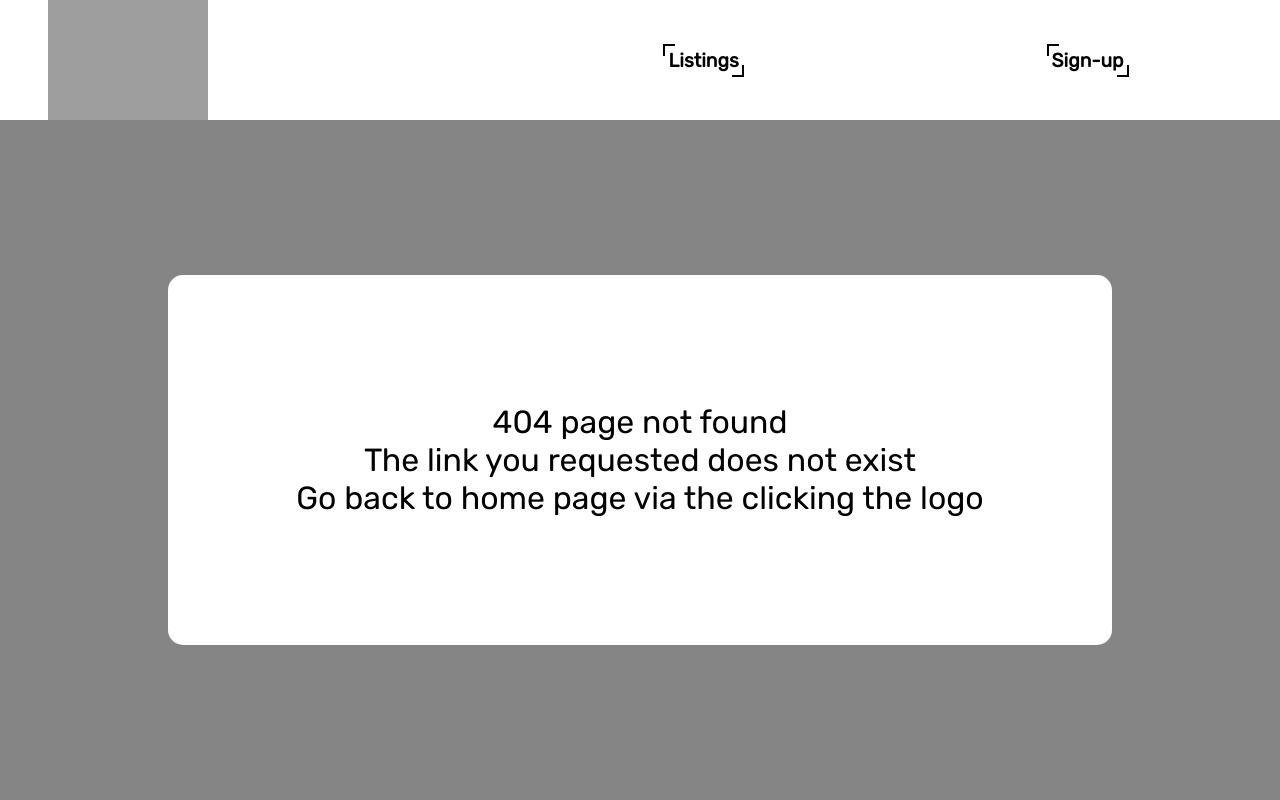
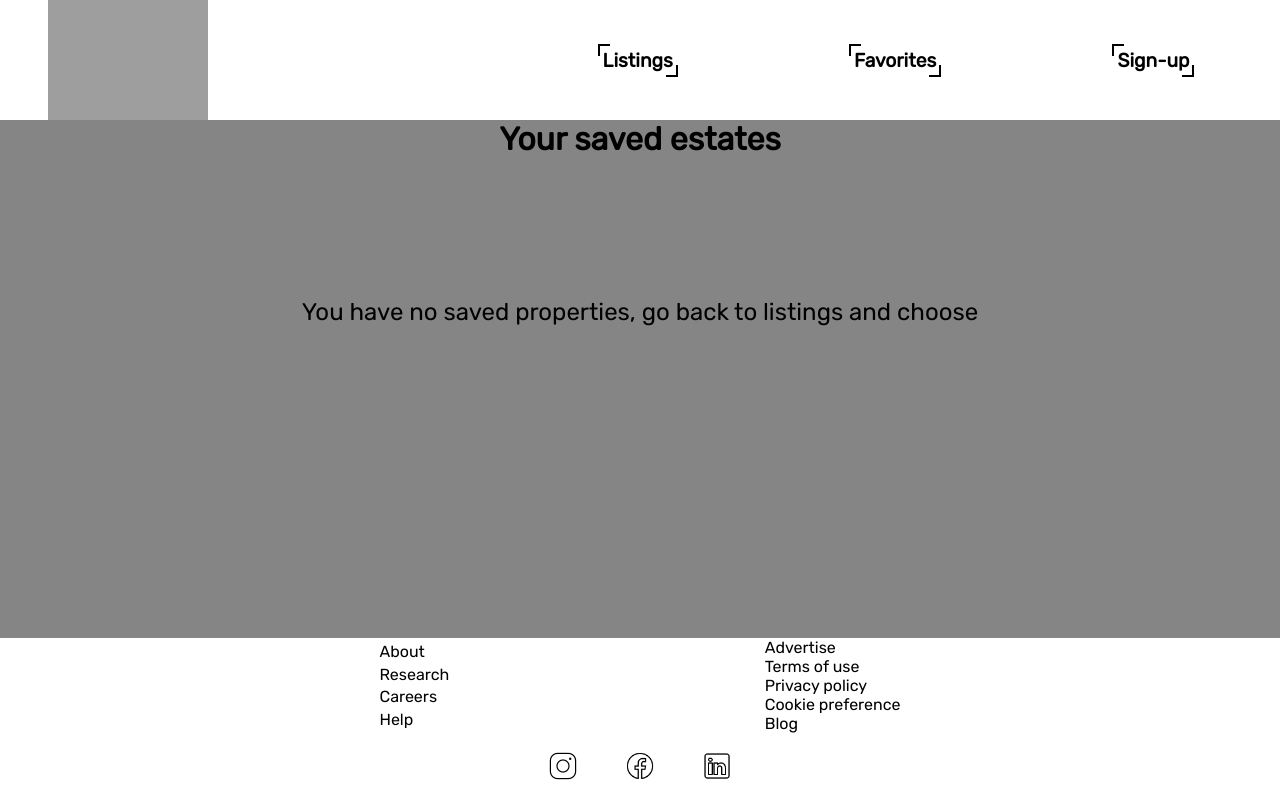
Before and after one commit to NitayElzur/only-only, a React (Vite) app: page /favorites in a window 1280 px wide. Shown: the top 800 px of the page. Built offline with nearby package versions, Linux system fonts and the light colour scheme; grey boxes are pictures that could not be loaded; the HTML template or start-up script is replaced by a standard one.

Commit message:
v4 favorites page

```diff
--- a/src/App.jsx
+++ b/src/App.jsx
@@ -6,16 +6,19 @@ import { Route, Routes } from 'react-router-dom'
 import SignUp from './Components/SignUp/SignUp'
 import HomePage from './Components/Home/HomePage'
 import Product from './Components/Product/Product'
+import Favorites from './Components/Favorites/Favorites'
+import { useState } from 'react'
 
 function App() {
-
+  const [favorites, setFavorites] = useState([]);
   return (
     <div className='main'>
       <Routes>
         <Route path='/' element={<Layout />}>
           <Route index element={<HomePage />} />
-          <Route path='listings' element={<Listings />} />
+          <Route path='listings' element={<Listings favorites={favorites} setFavorites={setFavorites}/>} />
           <Route path='listings/:id' element={<Product />} />
+          <Route path='favorites' element={<Favorites favorites={favorites} setFavorites={setFavorites}/>}/>
           <Route path='sign-up' element={<SignUp />} />
           <Route path='*' element={<ErrorPage />} />
         </Route>
--- a/src/Components/Box/Box.jsx
+++ b/src/Components/Box/Box.jsx
@@ -1,7 +1,8 @@
 import './Box.css'
 import Heart from '../Heart/Heart';
 import { Link } from 'react-router-dom';
-import { useParams } from 'react-router-dom';
+import { useEffect, useState } from 'react';
+
 function commafy(num) {
     const str = num?.toString().split('.');
     if (str[0].length >= 2) {
@@ -12,7 +13,11 @@ function commafy(num) {
     }
     return str.join('.');
 }
-function Box({ result }) {
+function Box({ result, favorites, setFavorites }) {
+    const [like, setLike] = useState('');
+    useEffect(() => {
+        setLike(favorites && favorites.includes(result.zpid))
+    })
     return (
         <div className='boxBody' >
             <Link className='link linkBox' to={result.zpid.toString()}>
@@ -27,7 +32,8 @@ function Box({ result }) {
             </Link>
             <div className='boxButtons'>
                 <button id="agentButton" className='boxButton'>Connect to real-estate agent</button>
-                <Heart text={'Save this property'} />
+                <Heart favorites={favorites} like={like} setLike={setLike} setFavorites={setFavorites} id={result.zpid} text={like ? 'Unsave this property' :'Save this property'} />
+                {console.log(like)}
             </div>
         </div >
 
--- /dev/null
+++ b/src/Components/Favorites/Favorites.css
@@ -0,0 +1,37 @@
+#favMain {
+    position: relative;
+    top: 15vh;
+    width: 100%;
+    background-color: var(--grey);
+    display: flex;
+    flex-direction: column;
+    align-items: center;
+}
+
+#favHeader {
+    font-size: xx-large;
+    font-weight: bold;
+}
+
+#favBoxes {
+    width: 90%;
+    height: 85%;
+    display: flex;
+    flex-wrap: wrap;
+    justify-content: space-between;
+    align-items: center;
+}
+
+#favError {
+    width: 100%;
+    height: 60vh;
+    font-size: x-large;
+    text-align: center;
+}
+
+@media screen and (max-width: 768px) {
+    #favMain {
+        width: 100vw;
+        top: 5vh;
+    }
+}
--- /dev/null
+++ b/src/Components/Favorites/Favorites.jsx
@@ -0,0 +1,26 @@
+import './Favorites.css'
+import info from '../../data.json'
+import Box from '../Box/Box';
+import { useEffect, useState } from 'react';
+function Favorites({ favorites, setFavorites }) {
+    const [data, setData] = useState([]);
+    useEffect(() => {
+        setData(info.results.filter(value => favorites.includes(value.zpid)));
+    }, [info, favorites])
+    return (
+        < div id='favMain'>
+            <div id="favHeader">Your saved estates</div>
+            {data.length > 0 ? <div id="favBoxes">
+                {data.map((value, index) => {
+                    return <Box key={index} result={value} favorites={favorites} setFavorites={setFavorites} />
+                })}
+            </div>
+                : <div id='favError'>
+                    <br /><br /><br /><br /><br />
+                    You have no saved properties, go back to listings and choose
+                </div>
+            }
+        </div >
+    )
+}
+export default Favorites;
--- a/src/Components/Heart/Heart.jsx
+++ b/src/Components/Heart/Heart.jsx
@@ -1,8 +1,11 @@
-import { useState } from 'react';
-function Heart({text}) {
-    const [like, setLike] = useState(false);
+function Heart({ text, setFavorites, favorites, id, like, setLike }) {
+    console.log(like);
     return (
-        <button className='boxButton' id='heartBtn' type='button' onClick={() => setLike(!like)}>
+        <button className='boxButton' id='heartBtn' type='button' onClick={() => {
+            like ? setFavorites(favorites.filter(value => !(value == id))) :  !favorites.includes(id) && setFavorites([...favorites, id]);
+            setLike(!like);
+
+        }}>
             {like ? '❤️' : '🤍'} {text}
         </button>
     )
--- a/src/Components/Layout/Layout.css
+++ b/src/Components/Layout/Layout.css
@@ -127,7 +127,7 @@
   }
 
   .items {
-    width: 60%;
+    width: 75%;
   }
 
   #footer {
--- a/src/Components/Layout/Layout.jsx
+++ b/src/Components/Layout/Layout.jsx
@@ -12,6 +12,9 @@ function Layout() {
                 <div className="items">
                     <Link className='link' to={'listings'}>
                         <div className='headerItem'>Listings</div>
+                    </Link>
+                    <Link to={'favorites'} className='link'>
+                        <div className="headerItem">Favorites</div>
                     </Link>
                     <Link className='link' to={'/sign-up'}>
                         <div className='headerItem'>Sign-up</div>
--- a/src/Components/Listings/Listings.jsx
+++ b/src/Components/Listings/Listings.jsx
@@ -3,7 +3,7 @@ import './Listings.css'
 import Box from '../Box/Box'
 import data from '../../data.json'
 import Filter from '../Filter/Filter';
-function Body() {
+function Body({favorites, setFavorites}) {
     const [data1, setData] = useState([]);
     const [filterData, setFilterData] = useState([]);
     const [sort, setSort] = useState('');
@@ -66,7 +66,7 @@ function Body() {
                     {
                         filterData?.map((value, index) => {
                             return (
-                                <Box key={index} result={value} />
+                                <Box key={index} result={value} favorites={favorites} setFavorites={setFavorites}/>
                             )
                         })
                     }
```
